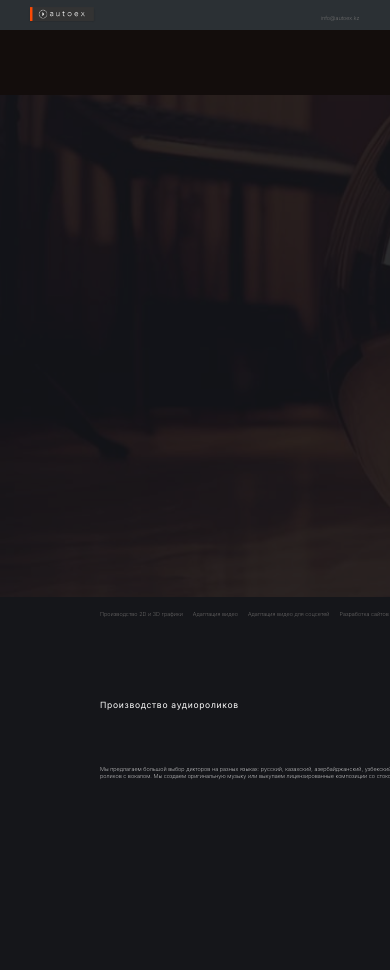
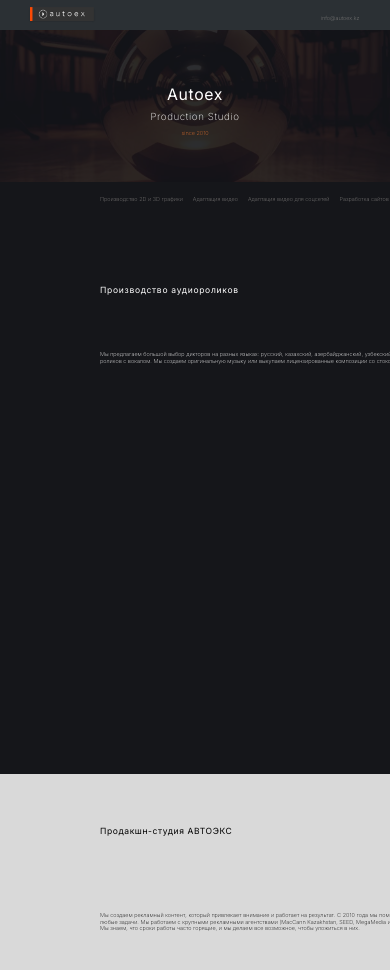
Before and after one commit to nikiforov5000/autoex-react, a React (Create React App) app: page / in a window 390 px wide. Shown: the top 970 px of the page. Built offline with nearby package versions, Linux system fonts and the light colour scheme.

Commit message:
responsive banner

```diff
--- a/src/components/Banner/Banner.css
+++ b/src/components/Banner/Banner.css
@@ -47,4 +47,19 @@
 .section.section-banner .wrapper p {
   margin-top: 19px;
   color: #e7732e;
+}
+
+@media (max-width: 1280px) {
+  .section.section-banner {
+    max-width: 100vw;
+    margin-top: 7.421875vw;
+    height: 39.21875vw;
+  }
+  .section.section-banner .wrapper h1 {
+    margin-top: 2.96875vw;
+    margin-bottom: 1.40625vw;
+  }
+  .section.section-banner .wrapper p {
+    margin-top: 1.484375vw;
+  }
 }/*# sourceMappingURL=Banner.css.map */
```
Also changed, not shown: src/components/Banner/Banner.scss (+20 -0 lines), 1 other file (tests, documents, lock files or other folders).
